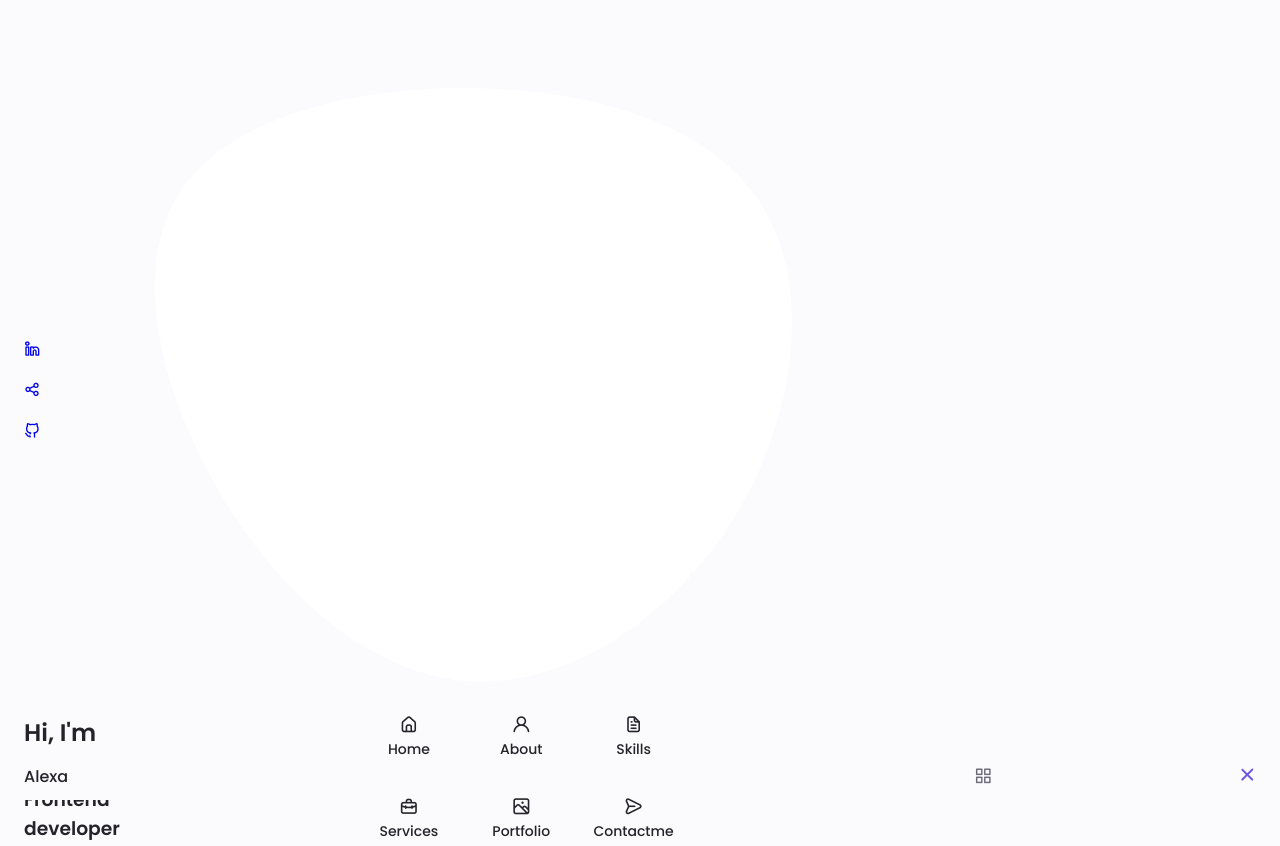
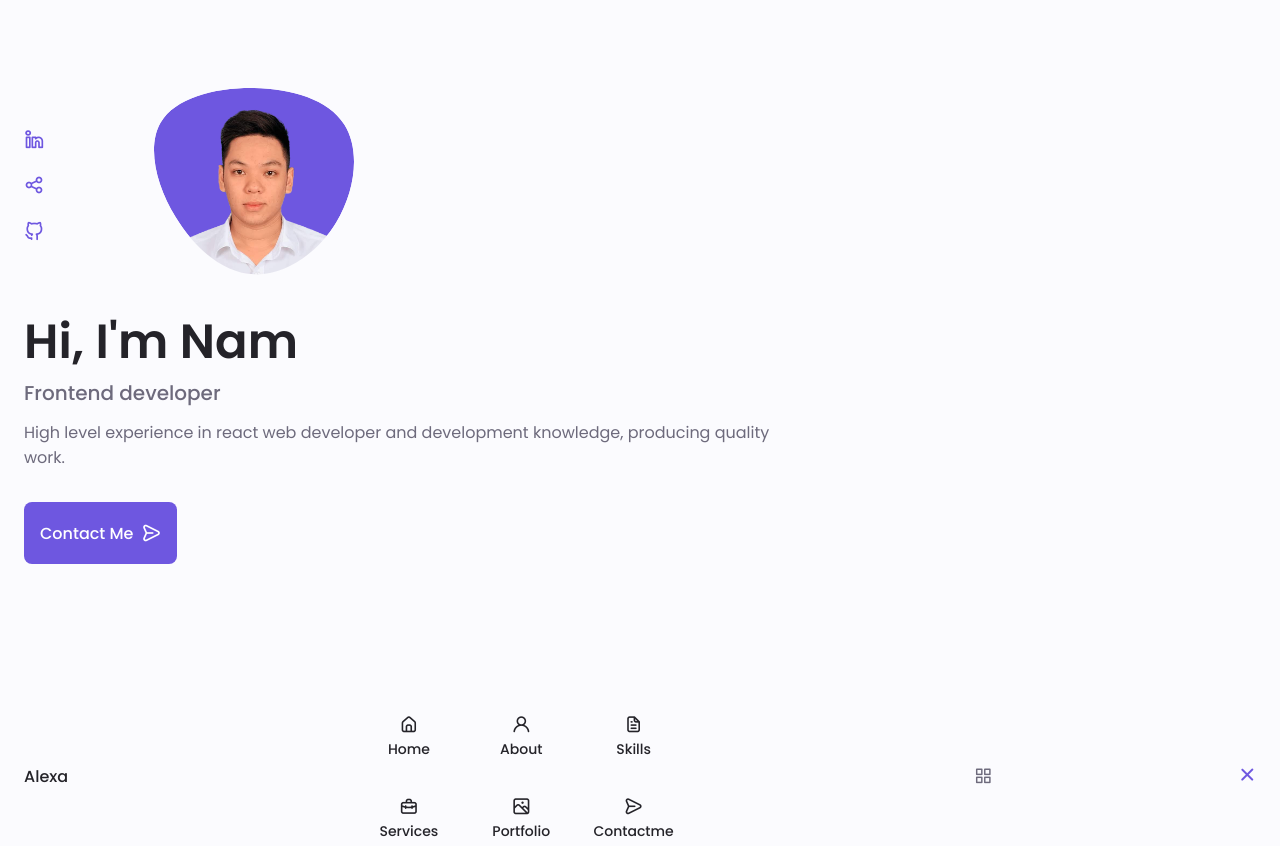
Before and after one commit to NammCode/Portfolio, a plain HTML site: page index.html in a window 1280 px wide. Shown: the top 846 px of the page. After the commit the page ends 800 px from the top, so only its background shows below. Drawn offline with nearby package versions, Linux system fonts and the light colour scheme.

Commit message:
Finish home section

```diff
--- a/assets/css/style.css
+++ b/assets/css/style.css
@@ -238,3 +238,93 @@ img {
     grid-template-columns: max-content;
     row-gap: 1rem;
 }
+
+.home__social-icon {
+    font-size: 1.25rem;
+    color: var(--first-color);
+}
+
+.home__social-icon:hover {
+    color: var(--first-color-alt);
+}
+
+.home__blob {
+    width: 200px;
+    fill: var(--first-color);
+}
+
+.home__blob-img {
+    width: 170px;
+}
+
+.home__data {
+    grid-column: 1/3;
+}
+
+.home__title {
+    font-size: var(--big-font-size);
+}
+
+.home__subtitle {
+    font-size: var(--h3-font-size);
+    color: var(--text-color);
+    font-weight: var(--font-medium);
+    margin-bottom: var(--mb-0-75);
+}
+
+.home__description {
+    margin-bottom: var(--mb-2);
+}
+
+.home__scroll {
+    display: none;
+}
+
+.home__scroll-button {
+    color: var(--first-color);
+    transition: .3s;
+}
+
+.home__scroll-button:hover {
+    transform: translateY(.25rem);
+}
+
+.home__scroll-mouse {
+    font-size: 2rem;
+}
+
+.home__scroll-name {
+    font-size: var(--small-font-size);
+    color: var(--title-color);
+    font-weight: var(--font-medium);
+    margin-right: var(--mb-0-25);
+}
+
+.home__scroll-arrow {
+    font-size: 1.25rem;
+}
+
+/*=== BUTTON ===*/
+.button {
+     display: inline-block;
+     background-color: var(--first-color);
+     color: #FFF;
+     padding: 1rem;
+     border-radius: .5rem;
+     font-weight: var(--font-medium);
+}
+
+.button:hover {
+    background-color: var(--first-color-alt);
+}
+
+.button__icon {
+    font-size: 1.25rem;
+    margin-left: var(--mb-0-5);
+    transition: .3s;
+}
+
+.button--flex {
+    display: inline-flex;
+    align-items: center;
+}
--- a/assets/js/main.js
+++ b/assets/js/main.js
@@ -2,6 +2,7 @@ const navMenu = document.getElementById('nav-menu'),
       navToggle = document.getElementById('nav-toggle'),
       navClose = document.getElementById('nav-close');
 
+/* Check if constant available */
 if (navToggle) {
     navToggle.addEventListener('click', () => {
         navMenu.classList.add('show-menu')
--- a/index.html
+++ b/index.html
@@ -90,7 +90,7 @@
                                         165.547 130.807 187.559 100.226 186.353C69.6454 185.297 41.0228 161.023 21.7403
                                         129.362C2.45775 97.8511 -7.48481 59.1033 6.67581 34.5279C20.9871 10.1032 59.7028
                                         -0.149132 97.9666 0.00163737C136.23 0.303176 174.193 10.857 190.312 36.4879Z"/>
-                                        <image class="home__blob-img" href="assets/img/me.jpg"/>
+                                        <image class="home__blob-img" x='18' y='-10' href="assets/img/me.png"/>
                                     </g>
                                 </svg>
                             </div>
@@ -120,6 +120,8 @@
                         </div>
                     </div>
                 </section>
+
+                <section class="about section" id="about"></section>
             </main>
             <script src="assets/js/main.js"></script>
         </body>
```
Also changed, not shown: assets/img/me.jpg (deleted), assets/img/me.png (added).
